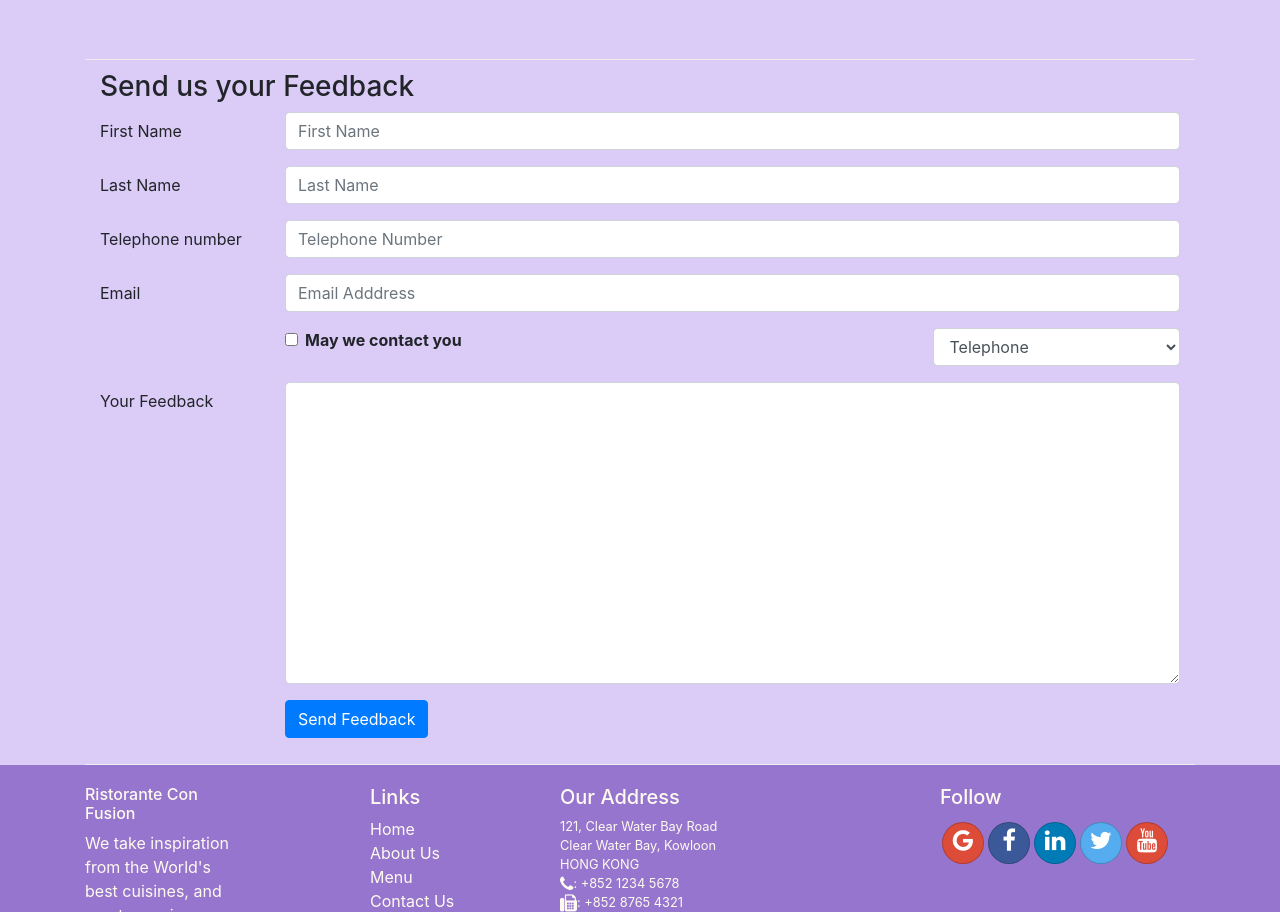
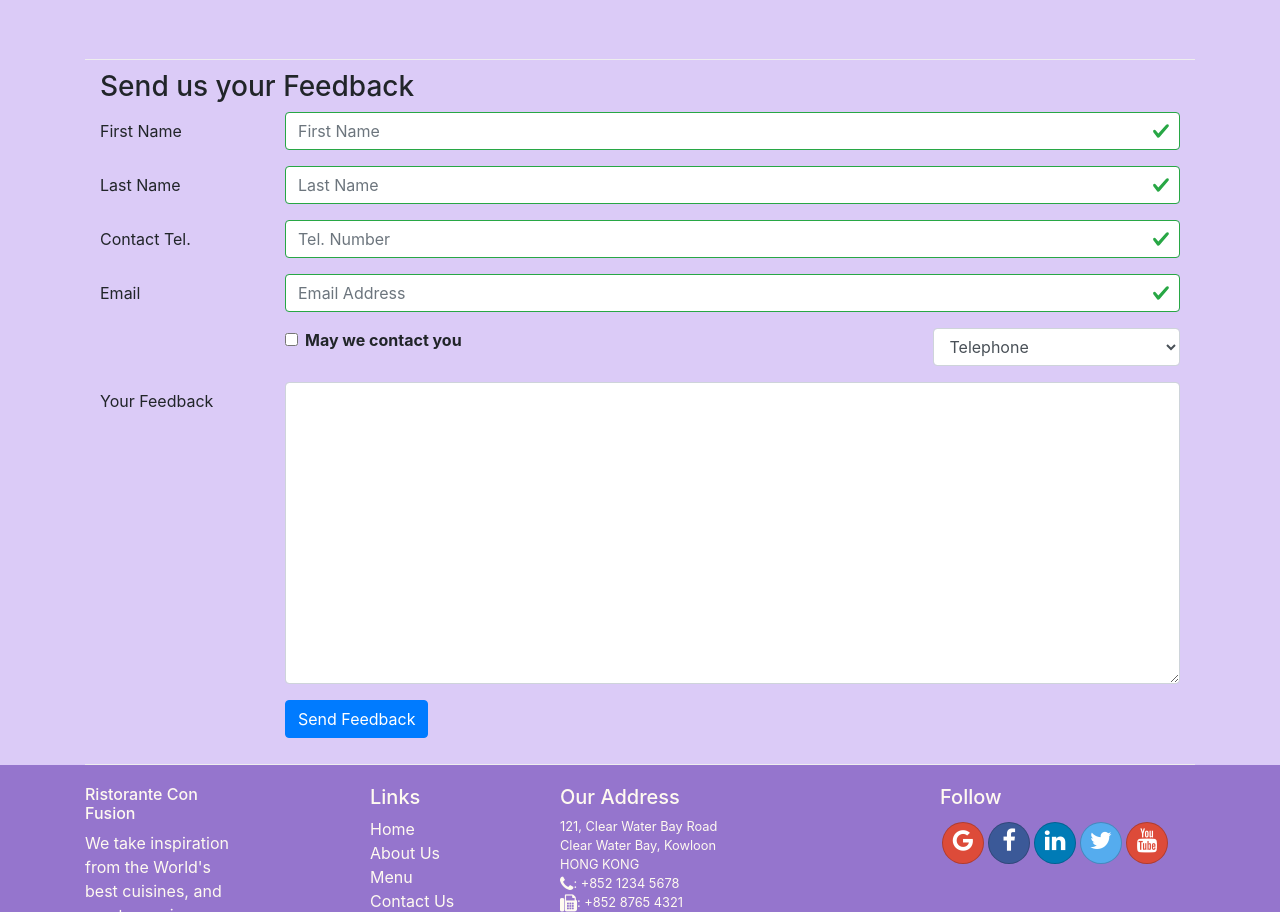
Before and after one commit to AayushRajput98/React, a React (Create React App) app: page /contactus in a window 1280 px wide. Shown: the part 812-1724 px from the top of the page. Built offline with nearby package versions, Linux system fonts and the light colour scheme.

Commit message:
Control Form Validation

```diff
--- a/src/components/ContactComponent.js
+++ b/src/components/ContactComponent.js
@@ -1,5 +1,5 @@
 import React, { Component } from 'react';
-import { Breadcrumb, BreadcrumbItem, Button, Form, FormGroup, Label, Input, Col } from 'reactstrap';
+import { Breadcrumb, BreadcrumbItem, Button, Form, FormGroup, Label, Input, Col, Row, FormFeedback } from 'reactstrap';
 import { Link } from 'react-router-dom';
 
 class Contact extends Component {
@@ -12,11 +12,19 @@
             email: '',
             agree: false,
             contactType: 'Tel.',
-            message: ''
+            message: '',
+            touched: {
+                firstname: false,
+                lastname: false,
+                telnum: false,
+                email: false
+            }
         };
 
+        this.handleBlur = this.handleBlur.bind(this);
         this.handleInputChange = this.handleInputChange.bind(this);
         this.handleSubmit = this.handleSubmit.bind(this);
+
     }
 
     handleInputChange(event) {
@@ -36,7 +44,42 @@
 
     }
 
+    handleBlur = (field) => (evt) => {
+        this.setState({
+            touched: { ...this.state.touched, [field]: true }
+        });
+    }
+
+    validate(firstname, lastname, telnum, email) {
+        const errors = {
+            firstname: '',
+            lastname: '',
+            telnum: '',
+            email: ''
+        };
+        firstname = String(firstname);
+        lastname = String(lastname);
+        email = String(email);
+        var email_temp = 'aayushrah';
+        if (this.state.touched.firstname && firstname.length < 3)
+            errors.firstname = 'First Name should be greater than or equal to 3 letter';
+        else if (this.state.touched.firstname && firstname.length > 10)
+            errors.firstname = 'First Name should less than or equal to 10 letter';
+        if (this.state.touched.lastname && lastname.length < 3)
+            errors.lastname = 'Last Name should be greater than or equal to 3 letter';
+        else if (this.state.touched.lastname && lastname.length > 10)
+            errors.lastname = 'Last Name should less than or equal to 10 letter';
+        const reg = /^\d+$/;
+        if (this.state.touched.telnum && !reg.test(telnum))
+            errors.telnum = 'Telephone number should contain only numbers';
+        if (this.state.touched.email && email.split('').filter(x => x === '@').length !== 1)
+            errors.email = 'Email should contain @';
+
+        return errors;
+    }
+
     render() {
+        const errors = this.validate(this.state.firstname, this.state.lastname, this.state.telnum, this.state.email);
         return (
             <div className="container">
                 <div className='row'>
@@ -83,39 +126,55 @@
                     <div className="col-12 cl-md-9">
                         <Form onSubmit={this.handleSubmit}>
                             <FormGroup row>
-                                <Label htmlFor="firstname" md={2}>First Name </Label>
+                                <Label htmlFor="firstname" md={2}>First Name</Label>
                                 <Col md={10}>
                                     <Input type="text" id="firstname" name="firstname"
                                         placeholder="First Name"
-                                        value={this.state.firstName}
+                                        value={this.state.firstname}
+                                        valid={errors.firstname === ''}
+                                        invalid={errors.firstname !== ''}
+                                        onBlur={this.handleBlur('firstname')}
                                         onChange={this.handleInputChange} />
+                                    <FormFeedback>{errors.firstname}</FormFeedback>
                                 </Col>
                             </FormGroup>
                             <FormGroup row>
-                                <Label htmlFor="lastname" md={2}>Last Name </Label>
+                                <Label htmlFor="lastname" md={2}>Last Name</Label>
                                 <Col md={10}>
                                     <Input type="text" id="lastname" name="lastname"
                                         placeholder="Last Name"
-                                        value={this.state.lastName}
+                                        value={this.state.lastname}
+                                        valid={errors.lastname === ''}
+                                        invalid={errors.lastname !== ''}
+                                        onBlur={this.handleBlur('lastname')}
                                         onChange={this.handleInputChange} />
+                                    <FormFeedback>{errors.lastname}</FormFeedback>
                                 </Col>
                             </FormGroup>
                             <FormGroup row>
-                                <Label htmlFor="telnum" md={2}>Telephone number </Label>
+                                <Label htmlFor="telnum" md={2}>Contact Tel.</Label>
                                 <Col md={10}>
                                     <Input type="text" id="telnum" name="telnum"
-                                        placeholder="Telephone Number"
-                                        value={this.state.telNum}
+                                        placeholder="Tel. Number"
+                                        value={this.state.telnum}
+                                        valid={errors.telnum === ''}
+                                        invalid={errors.telnum !== ''}
+                                        onBlur={this.handleBlur('telnum')}
                                         onChange={this.handleInputChange} />
+                                    <FormFeedback>{errors.telnum}</FormFeedback>
                                 </Col>
                             </FormGroup>
                             <FormGroup row>
-                                <Label htmlFor="email" md={2}>Email </Label>
+                                <Label htmlFor="email" md={2}>Email</Label>
                                 <Col md={10}>
                                     <Input type="text" id="email" name="email"
-                                        placeholder="Email Adddress"
+                                        placeholder="Email Address"
                                         value={this.state.email}
+                                        valid={errors.email === ''}
+                                        invalid={errors.email !== ''}
+                                        onBlur={this.handleBlur('email')}
                                         onChange={this.handleInputChange} />
+                                    <FormFeedback>{errors.email}</FormFeedback>
                                 </Col>
                             </FormGroup>
                             <FormGroup row>
```
